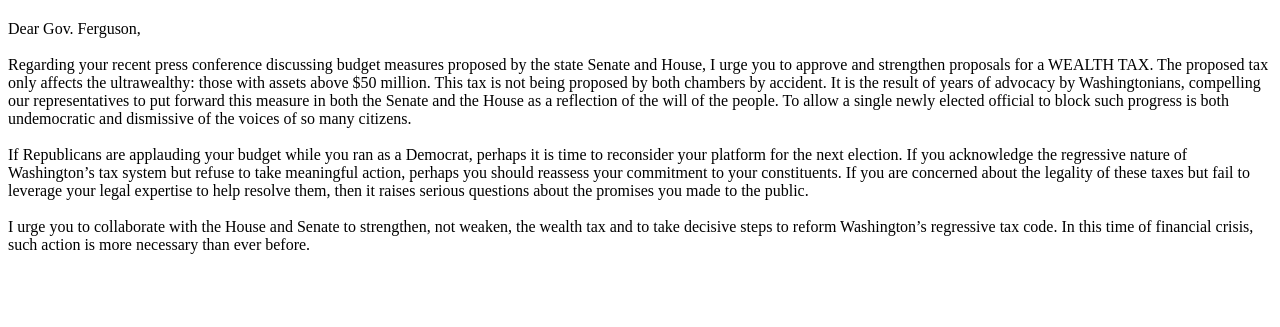
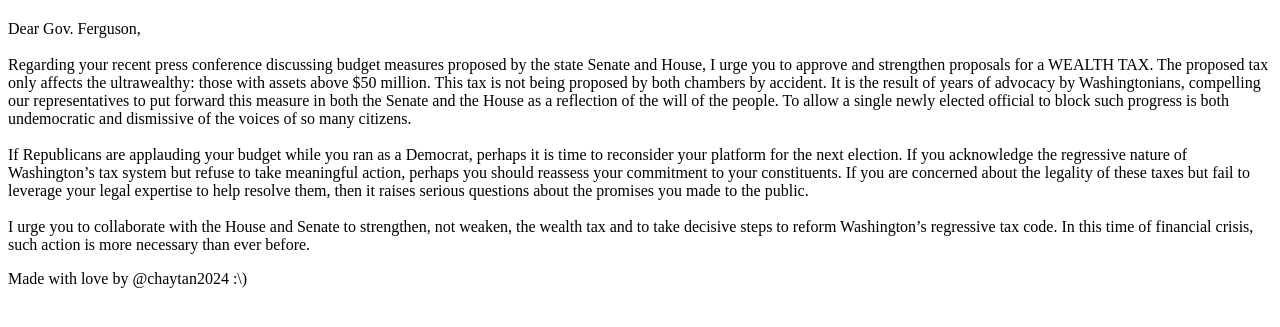
Before and after one commit to chaytanc/wealthtax, a website: page public/index.html in a window 1280 px wide. Shown: the part 195-522 px from the top of the page. Drawn offline with Linux system fonts and the light colour scheme.

Commit message:
attribution

```diff
--- a/public/index.html
+++ b/public/index.html
@@ -44,4 +44,6 @@ I urge you to collaborate with the House and Senate to strengthen, not weaken, t
     </script>
 </head>
 
+<p> Made with love by @chaytan2024 :\) </p>
+
 </html>
```
